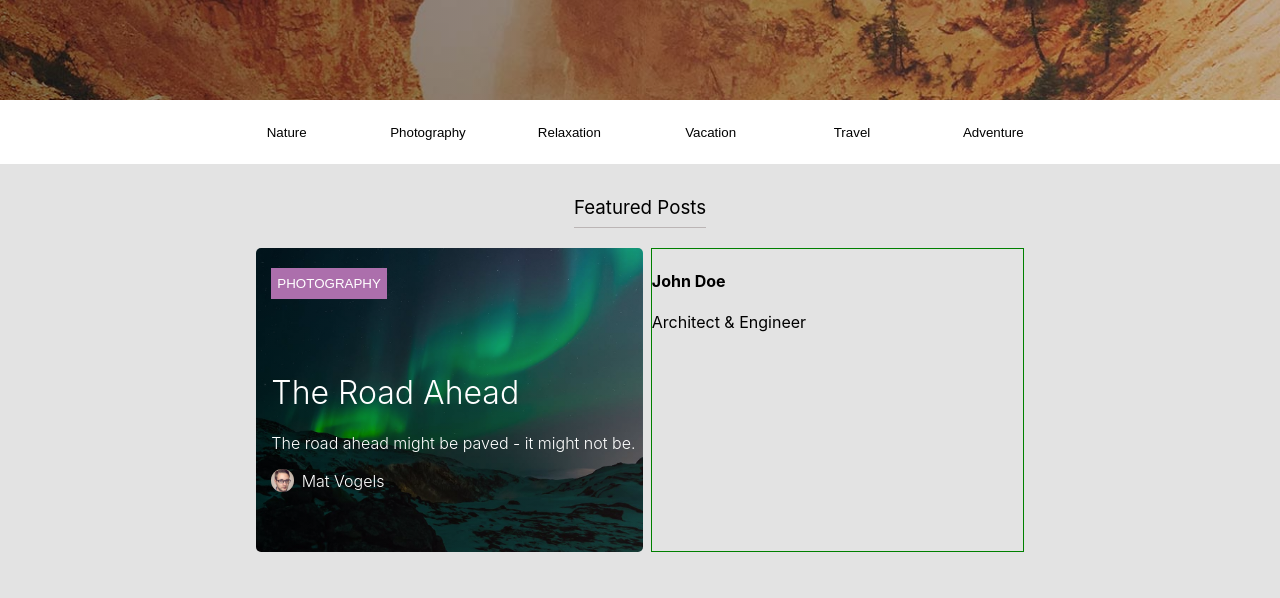
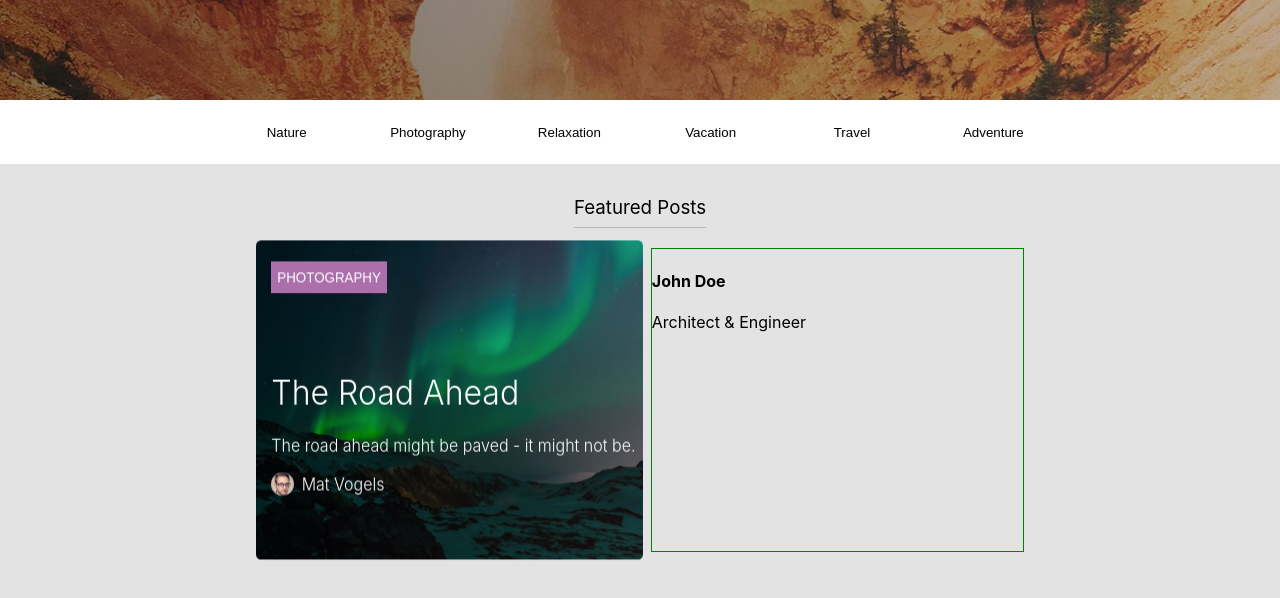
Before and after one commit to collins-okafor/Escape-web-app, a React (Create React App) app: page / in a window 1280 px wide. In both pictures the pointer is over the element 449 px from the left and 820 px from the top of the page. Shown: the part 420-1018 px from the top of the page. Built offline with nearby package versions, Linux system fonts and the light colour scheme.

Commit message:
card props

```diff
--- a/src/Screen/Home/home.style.css
+++ b/src/Screen/Home/home.style.css
@@ -109,6 +109,7 @@
   background-repeat: no-repeat;
   background-position: center;
   background-size: cover;
+  transition: transform 0.5s;
   width: 29vw;
   padding-left: 2%;
   height: 38vh;
@@ -117,7 +118,8 @@
   cursor: pointer;
 }
 .container:hover {
-  object-fit: contain;
+  transform: scale3d(1, 1.05, 1);
+  transform-style: preserve-3d;
 }
 
 .container h1 {
--- a/src/UniversalComponents/NavBar/nav.style.css
+++ b/src/UniversalComponents/NavBar/nav.style.css
@@ -21,7 +21,11 @@
 a {
   color: #fff;
   text-decoration: none;
+  transition: all 0.5s;
   padding: 0px 20px;
+}
+a:hover {
+  transform: scale(1.5);
 }
 
 .brand {
```
Also changed, not shown: src/Components/CardSectionOne/cardOne.js (added), src/Components/CardSectionOne/cardOne.styles.js (added).
